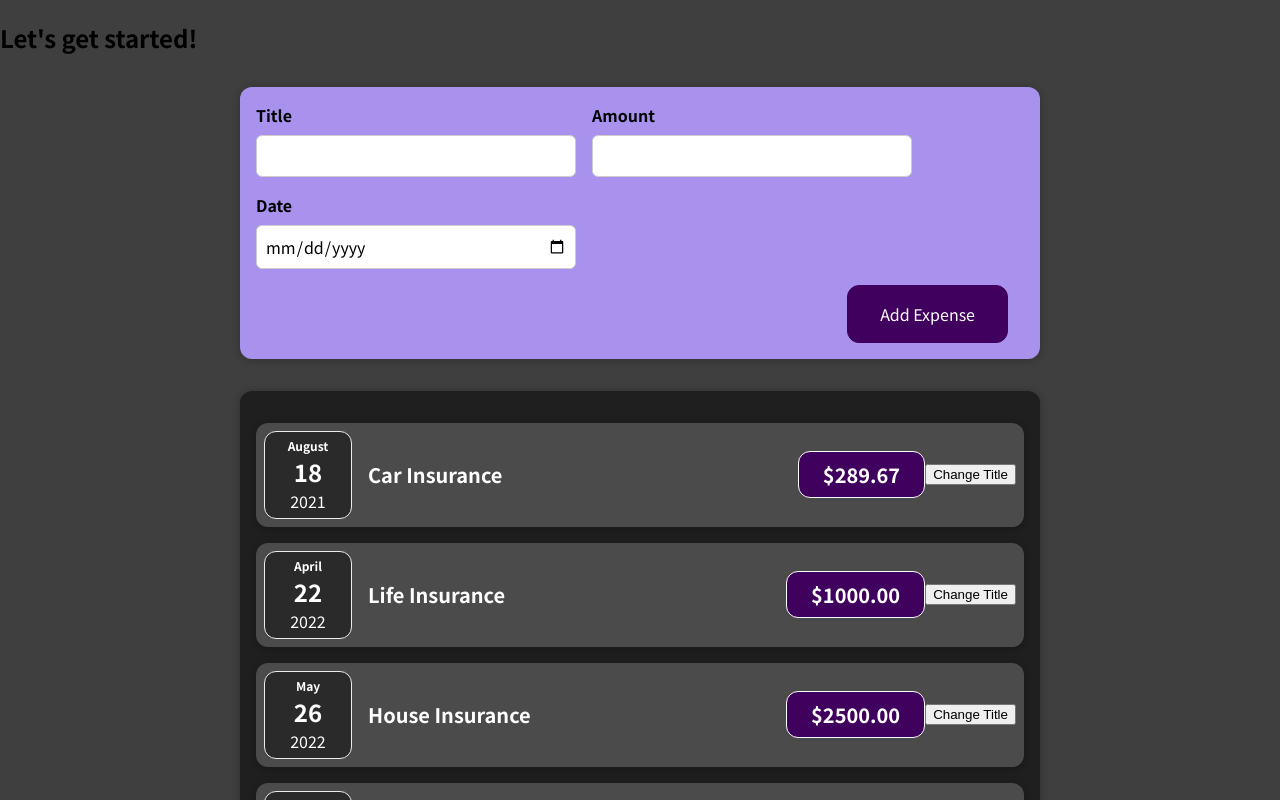
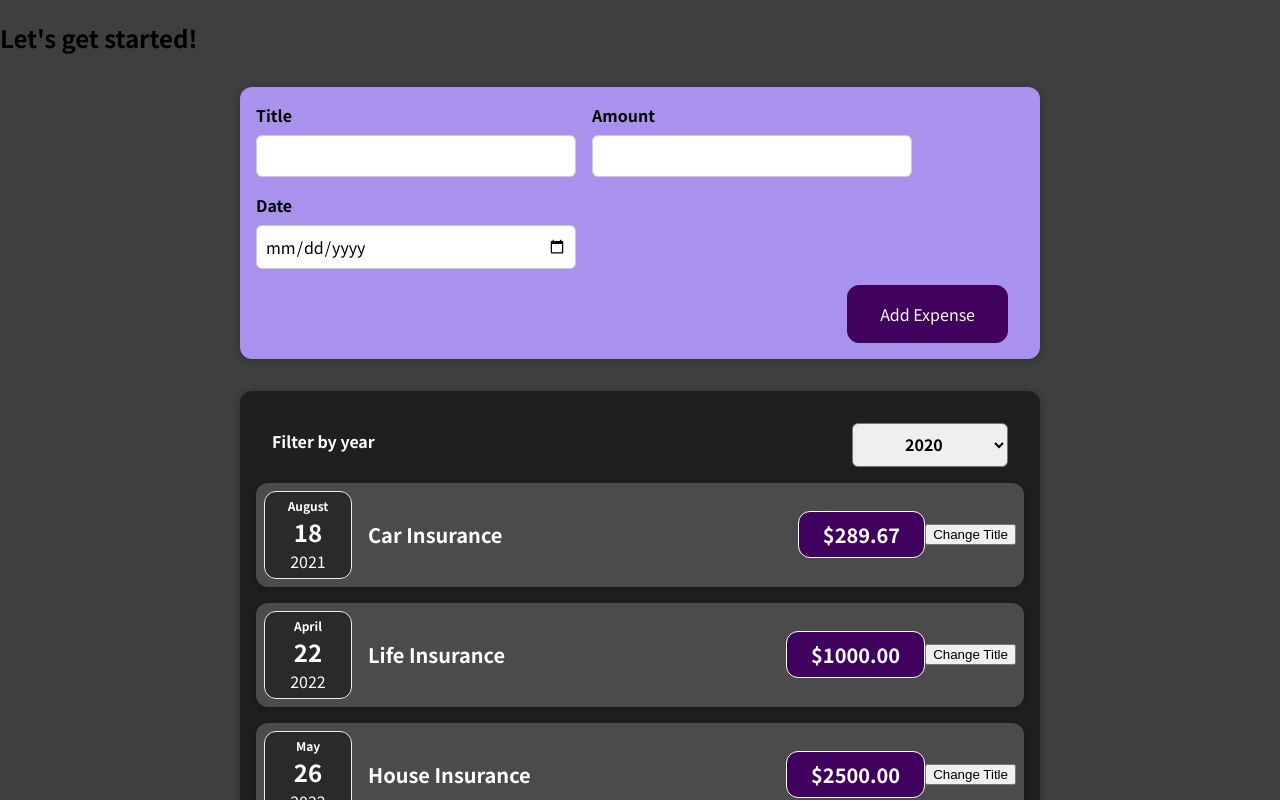
Before and after one commit to p-chhabra/My-First-React-App, a React (Create React App) app: page / in a window 1280 px wide. Shown: the top 800 px of the page. Built offline with nearby package versions, Linux system fonts and the light colour scheme.

Commit message:
Filter year component added

```diff
--- a/src/App.js
+++ b/src/App.js
@@ -1,8 +1,8 @@
 import Expenses from "./Components/Expenses/Expenses";
-import NewExpense from "./Components/Expenses/NewExpense";
+import NewExpense from "./Components/NewExpenses/NewExpense";
 
 function App() {
-  const expenseArray = {};
+  let expenseArray = {};
   const addExpenseHandler = (expenseData) => {
     expenseArray = {
       ...expenseData,
--- /dev/null
+++ b/src/Components/ExpenseFilter/ExpenseFilter.js
@@ -0,0 +1,25 @@
+import React from "react";
+
+import "./ExpensesFilter.css";
+
+const ExpensesFilter = (props) => {
+  const onSelectHandler = (e) => {
+    props.onSelectYear(e.target.value);
+  };
+
+  return (
+    <div className="expenses-filter">
+      <div className="expenses-filter__control">
+        <label>Filter by year</label>
+        <select defaultValue={props.filteredYear} onChange={onSelectHandler}>
+          <option value="2022">2022</option>
+          <option value="2021">2021</option>
+          <option value="2020">2020</option>
+          <option value="2019">2019</option>
+        </select>
+      </div>
+    </div>
+  );
+};
+
+export default ExpensesFilter;
--- /dev/null
+++ b/src/Components/ExpenseFilter/ExpensesFilter.css
@@ -0,0 +1,24 @@
+.expenses-filter {
+  color: white;
+  padding: 0 1rem;
+}
+
+.expenses-filter__control {
+  display: flex;
+  width: 100%;
+  align-items: center;
+  justify-content: space-between;
+  margin: 1rem 0;
+}
+
+.expenses-filter label {
+  font-weight: bold;
+  margin-bottom: 0.5rem;
+}
+
+.expenses-filter select {
+  font: inherit;
+  padding: 0.5rem 3rem;
+  font-weight: bold;
+  border-radius: 6px;
+}
--- a/src/Components/Expenses/Expenses.js
+++ b/src/Components/Expenses/Expenses.js
@@ -1,5 +1,7 @@
+import React, { useState } from "react";
 import ExpenseItem from "./ExpenseItem";
 import Card from "../UI/Card";
+import ExpensesFilter from "../ExpenseFilter/ExpenseFilter";
 import "./Expenses.css";
 
 function Expenses(props) {
@@ -36,12 +38,23 @@ function Expenses(props) {
     },
   ];
 
-  const addExpenseHandler = () => {
-    console.log("Expense Added");
+  const newExpense = props.expenseArray;
+
+  const [year, setYear] = useState("2020");
+  const selectYearHandler = (yearValue) => {
+    const _year = yearValue;
+    setYear(_year);
+    console.log(_year);
   };
 
   return (
+    <div>
       <Card className="expenses">
+        <ExpensesFilter
+          onSelectYear={selectYearHandler}
+          filteredYear={year}
+        ></ExpensesFilter>
+
         <ExpenseItem
           title={expenses[0].title}
           price={expenses[0].price}
@@ -68,6 +81,7 @@ function Expenses(props) {
           date={expenses[4].date}
         ></ExpenseItem>
       </Card>
+    </div>
   );
 }
 
--- a/src/Components/Expenses/ExpenseForm.js
+++ b/src/Components/NewExpenses/ExpenseForm.js
@@ -37,19 +37,30 @@ function ExpenseForm(props) {
   return (
     <form action="" onSubmit={submitHandler}>
       <div className="new-expense__controls">
-        <div className="new-expense__control" onChange={onTitleChangeHandler}>
+        <div className="new-expense__control">
           <label htmlFor="">Title</label>
-          <input type="text" value={enteredTitle} />
+          <input
+            type="text"
+            value={enteredTitle}
+            onChange={onTitleChangeHandler}
+          />
         </div>
-        <div className="new-expense__control" onChange={onAmountChangeHandler}>
+        <div className="new-expense__control">
           <label htmlFor="">Amount</label>
-          <input type="text" value={eneteredAmount} step="0.01" min="0.01" />
+          <input
+            type="text"
+            value={eneteredAmount}
+            onChange={onAmountChangeHandler}
+            step="0.01"
+            min="0.01"
+          />
         </div>
-        <div className="new-expense__control" onChange={onDateChangeHandler}>
+        <div className="new-expense__control">
           <label htmlFor="">Date</label>
           <input
             type="date"
             value={enteredDate}
+            onChange={onDateChangeHandler}
             min="2019-01-01"
             max="2022-12-12"
           />
```
Also changed, not shown: src/Components/NewExpenses/ExpenseForm.css (renamed from src/Components/Expenses/ExpenseForm.css), src/Components/NewExpenses/NewExpense.css (renamed from src/Components/Expenses/NewExpense.css), src/Components/NewExpenses/NewExpense.js (renamed from src/Components/Expenses/NewExpense.js), 1 other file (tests, documents, lock files or other folders). Lines whose indentation alone changed are shown as unchanged.
